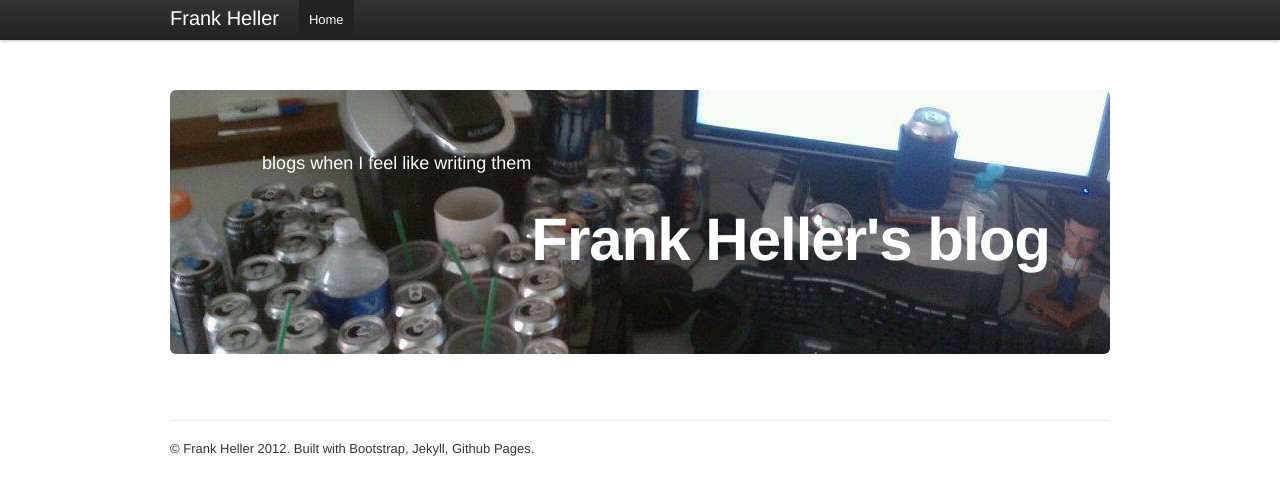
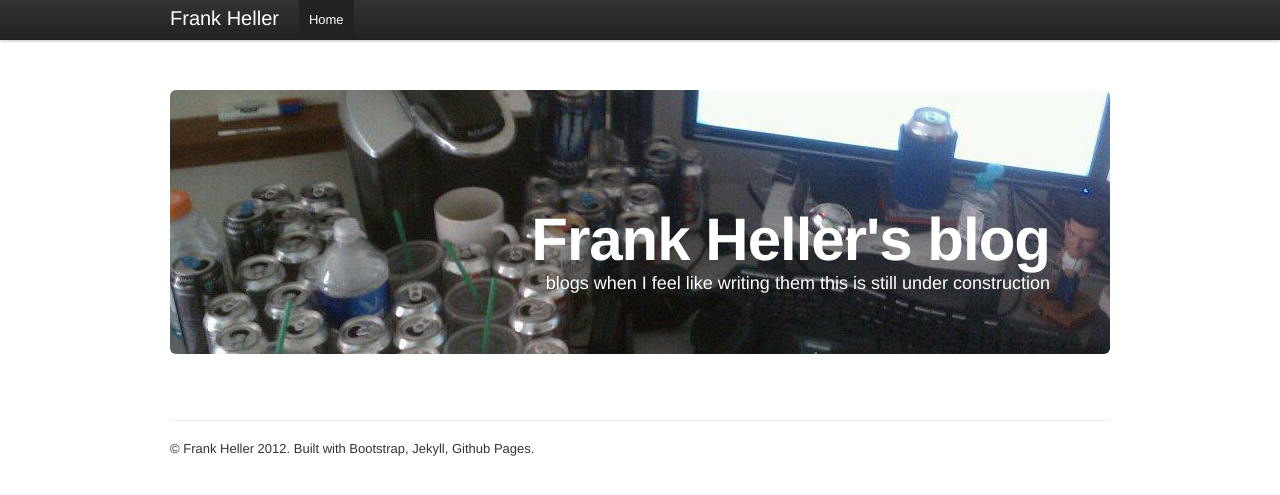
Before and after one commit to fheller/fheller.github.io, a Jekyll site: the page built from index.html, in a window 1280 px wide. Shown: the top 495 px of the page. Built offline with Jekyll 4.4.1, drawn with Linux system fonts in a browser that asks for light colours; nearby versions of some CDN libraries; Markdown is read by kramdown in place of the engine named in the settings.

Commit message:
minor changes

```diff
--- a/index.html
+++ b/index.html
@@ -9,7 +9,7 @@
           <div class="hero-unit" style="background-image: url(/images/dustin-desk-caffeine-hero.jpg);background-position:bottom;">
 
             <h1 style="color:#fff; float:right;"><br>Frank Heller's blog</h1>
-            <p style="color:#fff;float:right;">blogs when I feel like writing them</p>
+            <p style="color:#fff;float:right;">blogs when I feel like writing them this is still under construction</p>
             <br><br><br><br><br><br><br><br>
 
           </div>
```
